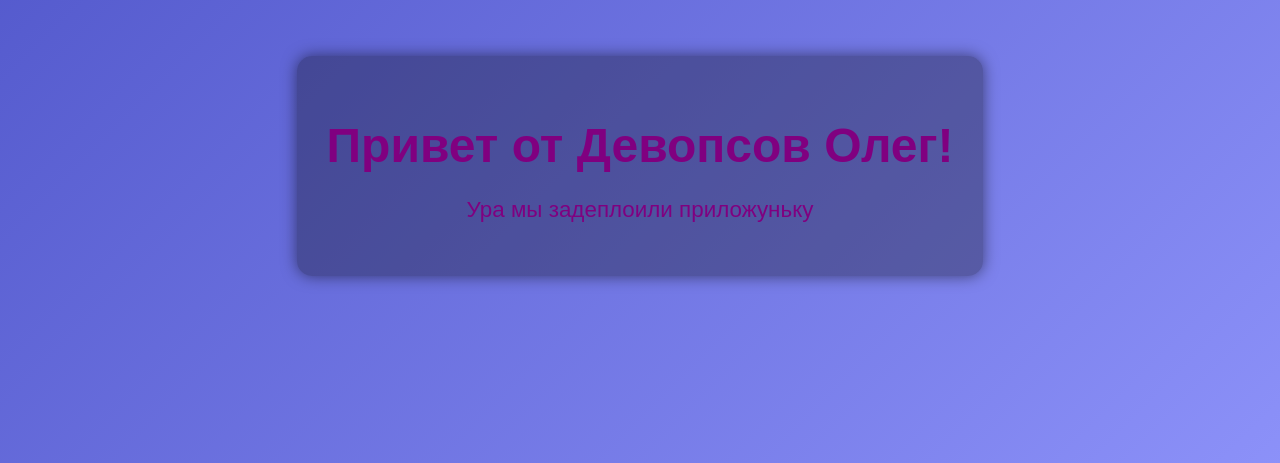
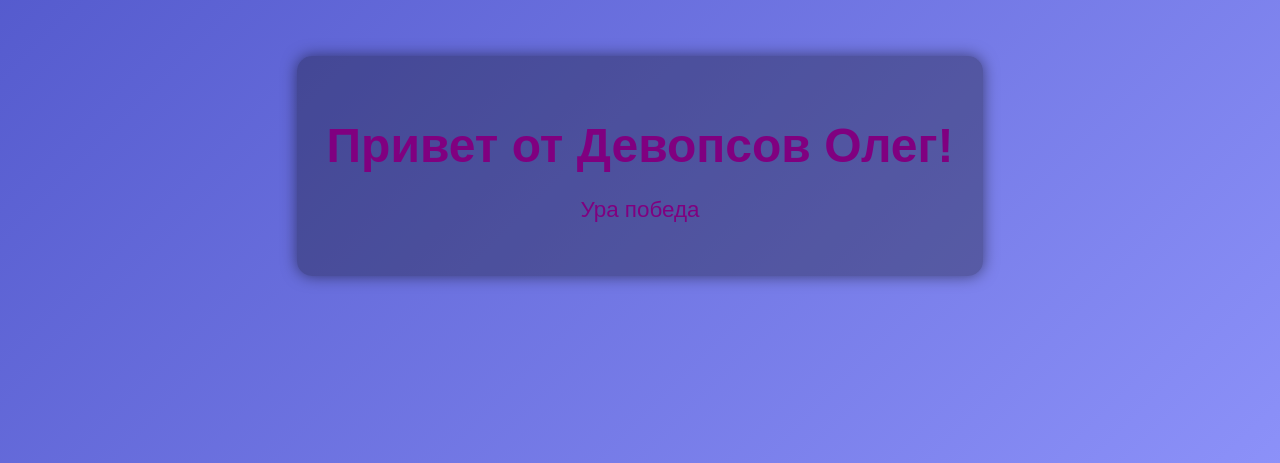
Before and after one commit to avopani/laba2, a Flask app: page / in a window 1280 px wide. Shown: the part 234-697 px from the top of the page. Run offline with Flask 3, Linux system fonts and the light colour scheme.

Commit message:
Update index.html

```diff
--- a/templates/index.html
+++ b/templates/index.html
@@ -34,7 +34,7 @@
 <body>
     <div class="container">
         <h1>Привет от {{ student_name }}!</h1>
-        <p>Ура мы задеплоили приложуньку</p>
+        <p>Ура победа</p>
     </div>
 </body>
 </html>
```
